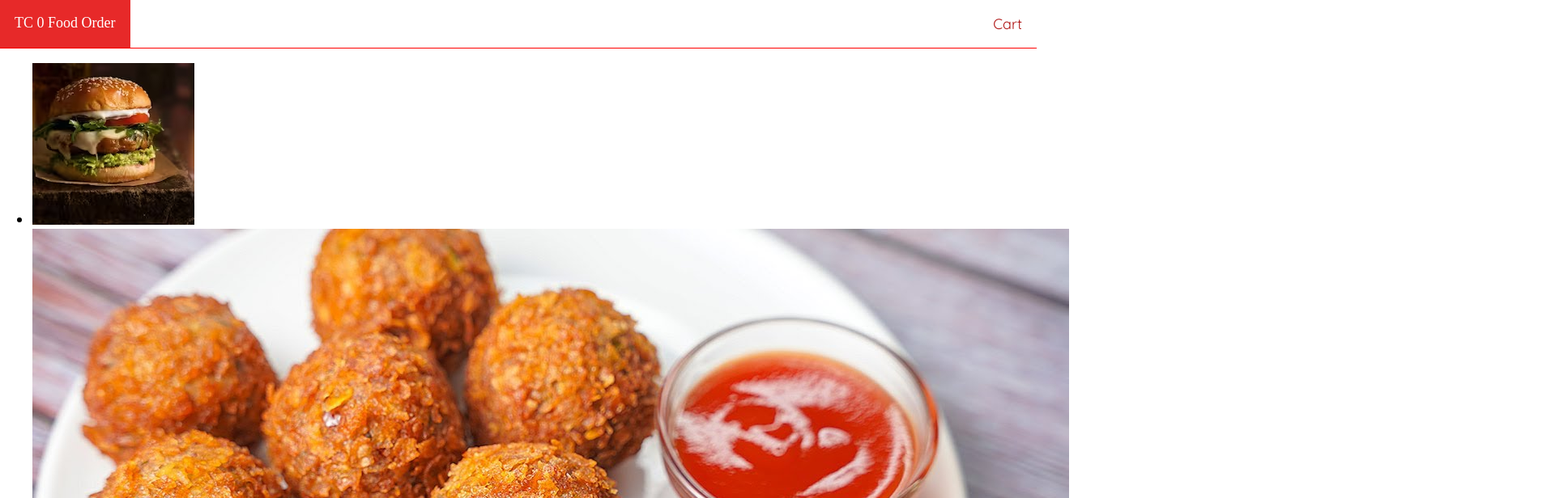
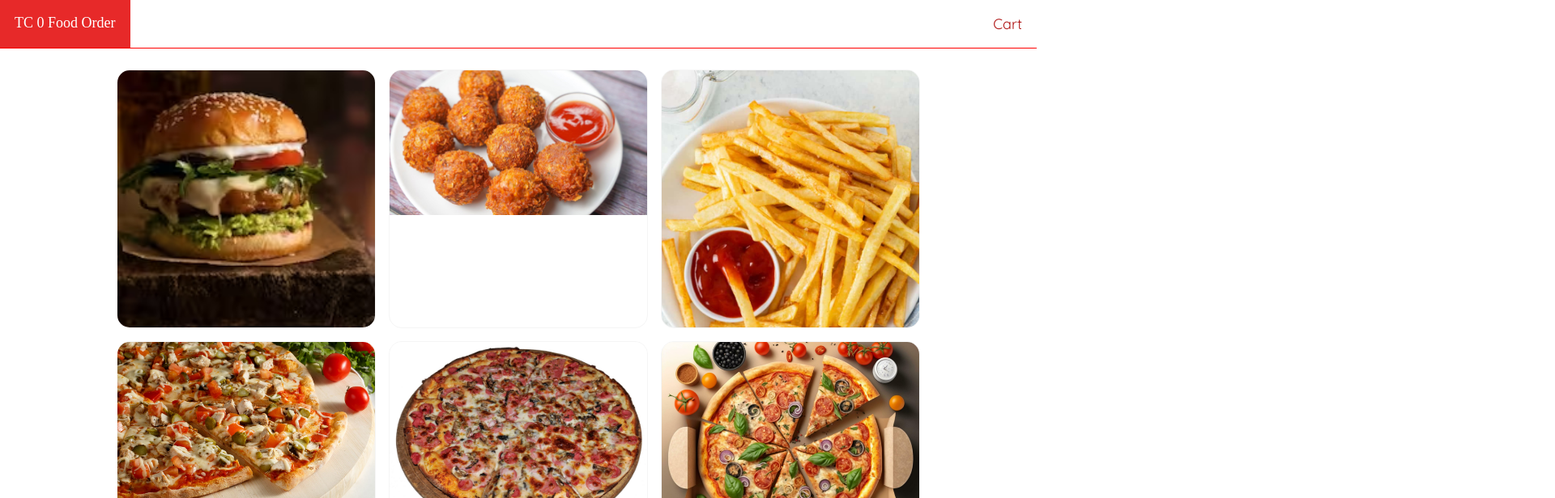
Before and after one commit to Ashwinipatilap/Food_Corner_InAnglar13, an Angular app in the folder foodCorner/: page / in a window 1280 px wide. Shown: the top 616 px of the page at 81% size, 1920 px wide, since content can reach past the window. Built offline with nearby package versions, Linux system fonts and the light colour scheme.

Commit message:
home components css add

```diff
--- a/foodCorner/src/app/home/home.component.css
+++ b/foodCorner/src/app/home/home.component.css
@@ -0,0 +1,27 @@
+ul{
+    display: flex;
+    justify-content: center;
+    align-items: center;
+    flex-wrap: wrap;
+    list-style-type: none;
+    padding: 0;
+}
+
+ul li a{
+    height: 20rem;
+    width: 20rem;
+    border: 1px solid whitesmoke;
+    border-radius: 1rem;
+    margin: 0.5rem;
+    display: flex;
+    flex-direction: column;
+    overflow: hidden;
+    color: #e72929;
+
+
+}
+
+li a:hover{
+    opacity: 0.9;
+    cursor: pointer;
+}
--- a/foodCorner/src/app/home/home.component.html
+++ b/foodCorner/src/app/home/home.component.html
@@ -1,5 +1,7 @@
 <ul>
     <li *ngFor="let food of foods">
+       <a>
         <img src="{{food}}">
+       </a>
     </li>
 </ul>
--- a/foodCorner/src/styles.css
+++ b/foodCorner/src/styles.css
@@ -10,6 +10,9 @@
     box-sizing: border-box;
   }
 
+  html{
+    font-size: 16px;
+  }
 
   body{
     margin: 0;
```
